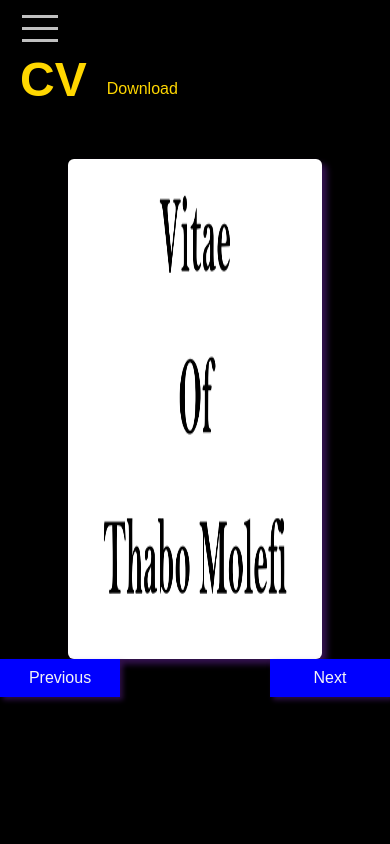
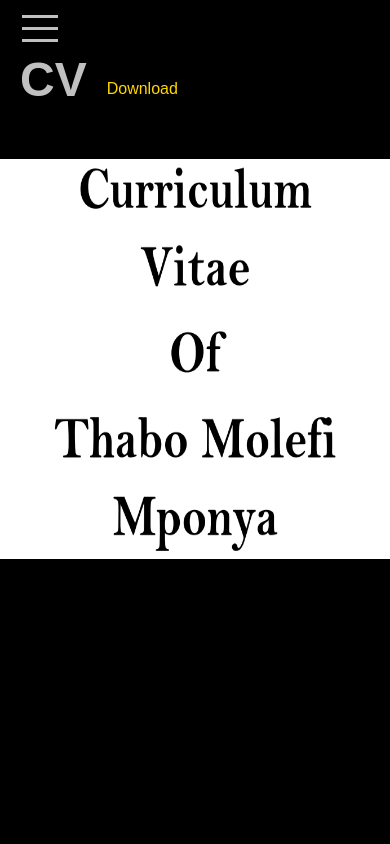
Before and after one commit to 187hammar/thabomponyascv.github.io, a React (Create React App) app in the folder thabomponyascv/: page /cv in a window 390 px wide. Shown: the top 844 px of the page. Built offline with nearby package versions, Linux system fonts and the light colour scheme.

Commit message:
Updated background

```diff
--- a/thabomponyascv/src/Components/Slideshow/Slideshow.css
+++ b/thabomponyascv/src/Components/Slideshow/Slideshow.css
@@ -25,7 +25,7 @@
 .slideThumnail{
     width: 100%;
     height: 100%;
-    background: #541d82;
+    background: black;
     background-size: cover;
     background-position: center;
     border-radius: 6px;
@@ -79,7 +79,7 @@
     }
     .slideCurrent{
         width: 65%;
-        height: 700px;
+        height: 800px;
         margin: auto 10px;
         object-fit: cover;
     }
@@ -91,7 +91,7 @@
     }
     .slideCurrent{
         width: 65%;
-        height: 650px;
+        height: 850px;
         margin: auto 10px;
         object-fit: cover;
     }
@@ -103,11 +103,8 @@
     }
     .slideCurrent{
         width: 65%;
-        height: 500px;
+        height: 400px;
         margin: auto 10px;
         object-fit: cover;
     }
-    .Slideshow {
-        padding-bottom: 100px;
-    }
 }
--- a/thabomponyascv/src/Components/Slideshow/Slideshow.js
+++ b/thabomponyascv/src/Components/Slideshow/Slideshow.js
@@ -70,9 +70,11 @@ export default function Slideshow({images=[], interval=3000}){
                 </section>
                 <section className={"slideCurrent"}>
                     <div style={currentSlideStyle} className={"slideThumnail"}>
-                        <div className={"caption"}></div></div>
-                    <div className={"caption"}>
-                </div>
+
+                    </div>
+                </section>
+                <section>
+                    <img url={images[currentSlide]}/>
                 </section>
                 <section className={"slideNext"}>
                     <div style={nextSlideStyle} className={"slideThumnail"}></div>
--- a/thabomponyascv/src/Containers/CV/cv.css
+++ b/thabomponyascv/src/Containers/CV/cv.css
@@ -8,7 +8,7 @@
     overflow: hidden;
 }
 .CV h1{
-    color: gold;
+    color: silver;
     font-size: 48px;
 }
 .CV a{
@@ -16,6 +16,15 @@
     padding: 20px;
     padding-top: 60px;
     text-decoration: none;
+}
+.CV img{
+    width: 100%;
+    height: 80%;
+}
+.Cover{
+    width: 100%;
+    height: 500px;
+    display: none;
 }
 .Slideshow{
     width: 100%;
@@ -41,4 +50,10 @@
         overflow: hidden;
         padding-bottom: 300px;
     }
+    .Slideshow{
+        display: none;
+    }
+    .Cover {
+        display: block;
+    }
 }
--- a/thabomponyascv/src/Containers/CV/cv.js
+++ b/thabomponyascv/src/Containers/CV/cv.js
@@ -24,6 +24,9 @@ const cv = () => {
                         cv1,cv2,cv3,cv4,cv5,cv6
                     ]}/>
             </div>
+            <div className={"Cover"}>
+                <img src={cv1} alt="cv cover"/>
+            </div>
         </div>
     );
 }
--- a/thabomponyascv/src/Containers/Home/Home.css
+++ b/thabomponyascv/src/Containers/Home/Home.css
@@ -19,19 +19,18 @@
 .HomeBackground{
     margin: 0;
     top: 0;
-    background-color: black;
 }
 .d5{
       position: absolute;
       overflow: hidden;
       background-size: 2700px 1500px;
 
-      height: 30vh;
+      height: 60vh;
       width: 25vw;
       left: 10vw;
       background-position: -70vw 50%;
 
-      top: 20%;
+      top: 35%;
       transform: translateY(-50%);
       z-index: 1;
       animation: dd4 10s 2;
@@ -52,6 +51,10 @@
         height: 100%;
         overflow: hidden;
         padding-bottom: 1100px;
+    }
+    .d5{
+        left: 0;
+        top: 35vh;
     }
 }
 @media (max-width: 1000px) {
--- a/thabomponyascv/src/Containers/Home/Home.js
+++ b/thabomponyascv/src/Containers/Home/Home.js
@@ -9,10 +9,14 @@ const Home = () => {
             <HomeBackground className="HomeBackground"/>
             <div className="d5">
                 <h1>Hello,</h1>
-                <p>I am Thabo Mponya, software developer from Potchefstroom, </p>
-                <p>South Africa. I am skilled in mobile app development, software </p>
-                <p>development and currently learning web development. I have a variety </p>
-                <p>of programming languages and frameworks that I am skilled in.</p>
+                <p>I am Thabo Mponya, software developer from Potchefstroom, South Africa.
+                    I am skilled in mobile app development, software development and currently learning web development.
+                    I have a variety of programming languages and frameworks that I am skilled in.</p>
+                <p className={"p2"}>From the beginning of the South African national lockdown, I earned 2 certificates (Flutter & Dart - The complete guide [2020 edition] and Ethical Hacking from Scratch),
+                     and currently working on finishing the remaining 2 (React - The Complete Guide (incl Hooks, React Router, Redux) and React & Django Full Stack: web app, backend API, mobile apps).
+                    I did all this before I got called back to the university.
+                    I am a very quick learner and am highly interested in all types software Development, incluiding mobile app and website development.
+                </p>
             </div>
         </div>
     )
--- a/thabomponyascv/src/Containers/Home/HomeBackground/HomeBackground.css
+++ b/thabomponyascv/src/Containers/Home/HomeBackground/HomeBackground.css
@@ -12,7 +12,7 @@
 }
 .img21{
     height: 50vh;
-    width: 25vw;
+    width: 35vw;
 }
 .img4{
     height: 80vh;
@@ -34,7 +34,7 @@
     background-position: 0 50%;
 
     box-shadow: 0px 0px 25px rgba(0, 0, 0, 0.8);
-    top: 50%;
+    top: 55%;
     transform: translateY(-50%);
     z-index: 2;
     animation: dd1 10s 1, dd12 10s 1;
@@ -47,39 +47,17 @@
     width: 25vw;
     background-position: -10vw 50%;
     left: 10vw;
-    top: 25%;
-
-    /* background: antiquewhite;
-
-    background-position: -10vw 50%;
-    left: 10vw;
-
-    top: 50%;
-    transform: translateY(-50%);
-    z-index: 1;
-    animation: dd2 10s 2;
-    animation-delay: 4s; */
+    top: 40%;
 }
 .d21 {
     display: none;
     position: absolute;
     opacity: 50%;
     height: 50vh;
-    width: 25vw;
+    width: 40vw;
     background-position: -10vw 50%;
     left: 10vw;
     top: 25%;
-/*
-    background: antiquewhite;
-
-    background-position: -10vw 50%;
-    left: 10vw;
-
-    top: 50%;
-    transform: translateY(-50%);
-    z-index: 1;
-    animation: dd2 10s 2;
-    animation-delay: 4s; */
 }
 .d3 {
     position: absolute;
@@ -90,12 +68,6 @@
     left: 35vw;
     top: 10%;
     box-shadow: 0px 0px 25px rgba(0, 0, 0, 0.8);
-/*
-    top: 50%;
-    transform: translateY(-50%);
-    z-index: 3;
-    animation: dd3 10s 2;
-    animation-delay: 4s; */
 }
 .d31 {
     display: none;
@@ -116,11 +88,6 @@
     width: 25vw;
     left: 70vw;
     top: 10%;
-/*
-    transform: translateY(-50%);
-    z-index: 1;
-    animation: dd4 10s 2;
-    animation-delay: 4s; */
 }
 @keyframes dd1 {
     0% {
@@ -161,12 +128,15 @@
 }
 
 @media (max-width: 1500px) {
+    .d1{
+        top: 60%;
+    }
+    .d3{
+        left: 35vw;
+        opacity: 35%;
+    }
     .d4{
         display: none;
-    }
-    .d3{
-        left: 30vw;
-        opacity: 35%;
     }
 }
 @media (max-width: 1300px) {
@@ -179,9 +149,11 @@
     .d21{
         display: inline;
         left: 0;
+        top: 50%;
     }
     .d3{
-        left: 25vw;
+        left: 30vw;
+        top: 0;
     }
 }
 @media (max-width: 1000px) {
@@ -206,6 +178,6 @@
         top: 0;
         left: 0;
         display: inline;
-        opacity: 30%;
+        opacity: 20%;
     }
 }
--- a/thabomponyascv/src/Containers/Home/HomeBackground/HomeBackground.js
+++ b/thabomponyascv/src/Containers/Home/HomeBackground/HomeBackground.js
@@ -5,6 +5,7 @@ import './HomeBackground.css';
 const homeBackground = () => {
     return (
         <div className="HomeBackground">
+
             <div className="d1">
                 <img className="img1" src={"https://firebasestorage.googleapis.com/v0/b/memorypics-cd4a8.appspot.com/o/ThaboMponya%2FNtate_Mponya.jpeg?alt=media&token=f4ff91ca-250f-400a-9023-1cf0f4b265fc"} alt="ntate"></img>
             </div>
--- a/thabomponyascv/src/Containers/ProgrammingSkills/ProgrammingSkills.js
+++ b/thabomponyascv/src/Containers/ProgrammingSkills/ProgrammingSkills.js
@@ -12,6 +12,7 @@ class ProgrammingSkills extends Component {
                 <div className={"Skill"}>
                     <div>
                         <a>Java</a>
+                        <p>Structured Programming</p>
                         <p>Object Orient Programming</p>
                         <p>Data Structures and Algorithms</p>
                     </div>
@@ -41,6 +42,7 @@ class ProgrammingSkills extends Component {
                 <div className={"Skill"}>
                     <div>
                         <a>C#</a>
+                        <p>Structured Programming</p>
                         <p>Windows Forms Development</p>
                         <p>Apps and Advanced User Interface Programing</p>
                     </div>
```
